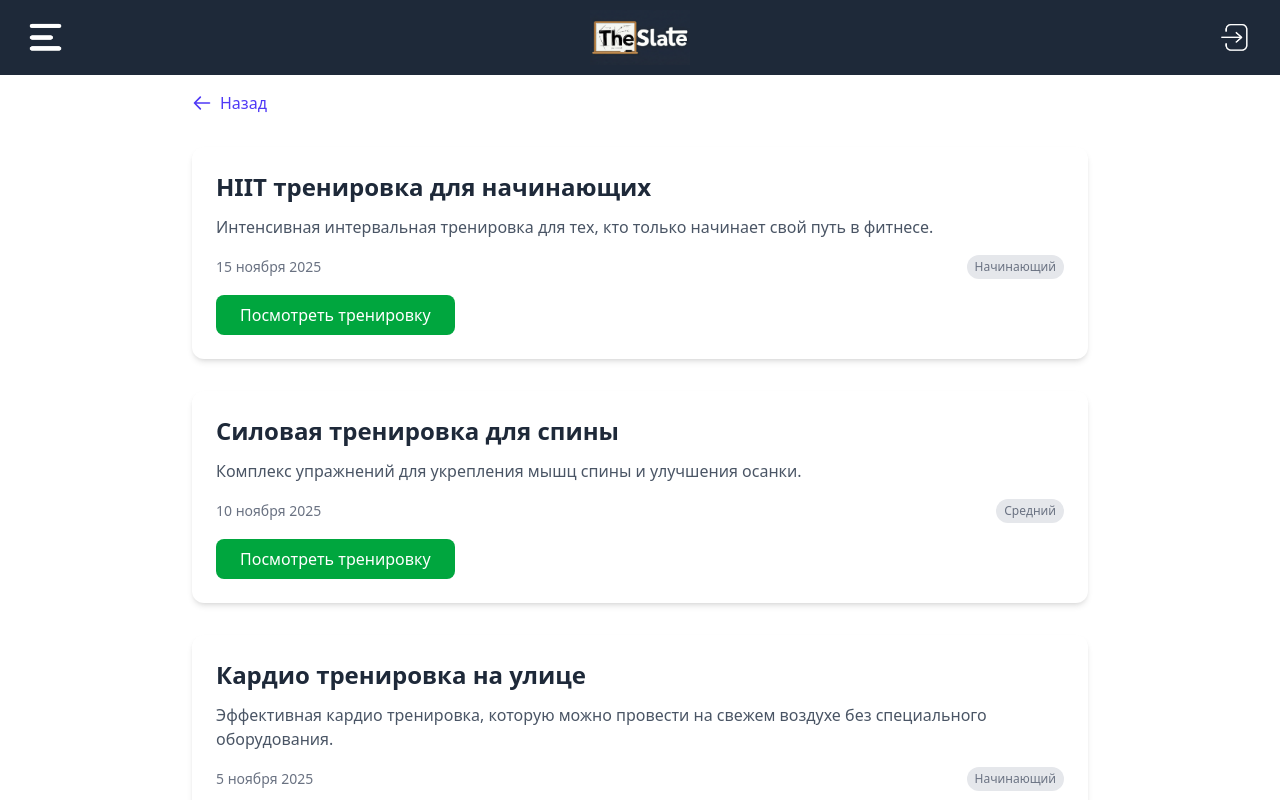
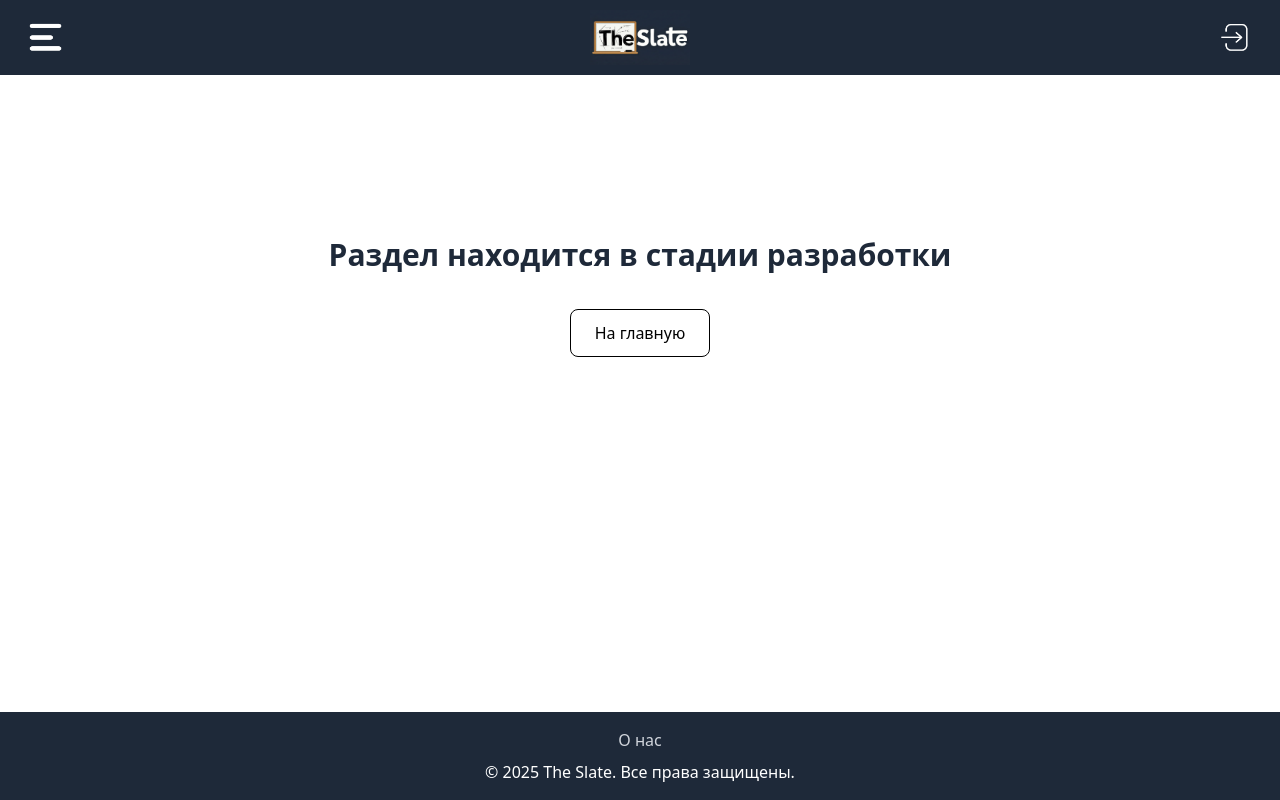
Before and after one commit to ArtofWASD/white_board, a Next.js app in the folder frontend/: page /blog/workouts in a window 1280 px wide. Shown: the top 800 px of the page. Built offline with nearby package versions, Linux system fonts and the light colour scheme.

Commit message:
Для прод ветки скрыл раздел блог, пока напонение не планируется

```diff
--- a/frontend/src/app/blog/news/page.tsx
+++ b/frontend/src/app/blog/news/page.tsx
@@ -151,6 +151,21 @@ export default function NewsPage() {
 
       <main className={`flex-grow transition-all duration-300 ease-in-out ${leftMenuOpen ? 'ml-80' : 'ml-0'} p-4`}>
         <div className="max-w-4xl mx-auto">
+          {/* Development Message */}
+          <div className="flex flex-col items-center justify-center min-h-[50vh]">
+            <h1 className="text-3xl font-bold text-gray-800 mb-4 text-center">Раздел находится в стадии разработки</h1>
+            <div className="mt-8">
+              <Link
+                href="/"
+                className="px-6 py-3 bg-white text-black border border-black font-medium rounded-lg hover:bg-gray-100 transition-colors duration-300"
+              >
+                На главную
+              </Link>
+            </div>
+          </div>
+
+          {/* Temporary Content - Hidden */}
+          <div className="hidden">
             <div className="flex items-center justify-between mb-8">
               <Link
                 href="/blog"
@@ -194,6 +209,7 @@ export default function NewsPage() {
               </div>
             )}
           </div>
+        </div>
       </main>
 
       <Footer />
--- a/frontend/src/app/blog/page.tsx
+++ b/frontend/src/app/blog/page.tsx
@@ -144,6 +144,21 @@ export default function BlogPage() {
 
       <main className={`flex-grow transition-all duration-300 ease-in-out ${leftMenuOpen ? 'ml-80' : 'ml-0'} p-4`}>
         <div className="max-w-4xl mx-auto">
+          {/* Development Message */}
+          <div className="flex flex-col items-center justify-center min-h-[50vh]">
+            <h1 className="text-3xl font-bold text-gray-800 mb-4 text-center">Раздел находится в стадии разработки</h1>
+            <div className="mt-8">
+              <Link
+                href="/"
+                className="px-6 py-3 bg-white text-black border border-black font-medium rounded-lg hover:bg-gray-100 transition-colors duration-300"
+              >
+                На главную
+              </Link>
+            </div>
+          </div>
+
+          {/* Temporary Content - Hidden */}
+          <div className="hidden">
             {/* Two large links for News and Workouts */}
             <div className="grid grid-cols-1 md:grid-cols-2 gap-8 mb-8">
               <Link
@@ -210,6 +225,7 @@ export default function BlogPage() {
               </Link>
             </div>
           </div>
+        </div>
       </main>
 
       <Footer />
--- a/frontend/src/app/blog/workouts/page.tsx
+++ b/frontend/src/app/blog/workouts/page.tsx
@@ -150,6 +150,21 @@ export default function WorkoutsPage() {
 
       <main className={`flex-grow transition-all duration-300 ease-in-out ${leftMenuOpen ? 'ml-80' : 'ml-0'} p-4`}>
         <div className="max-w-4xl mx-auto">
+          {/* Development Message */}
+          <div className="flex flex-col items-center justify-center min-h-[50vh]">
+            <h1 className="text-3xl font-bold text-gray-800 mb-4 text-center">Раздел находится в стадии разработки</h1>
+            <div className="mt-8">
+              <Link
+                href="/"
+                className="px-6 py-3 bg-white text-black border border-black font-medium rounded-lg hover:bg-gray-100 transition-colors duration-300"
+              >
+                На главную
+              </Link>
+            </div>
+          </div>
+
+          {/* Temporary Content - Hidden */}
+          <div className="hidden">
             <div className="flex items-center justify-between mb-8">
               <Link
                 href="/blog"
@@ -193,6 +208,7 @@ export default function WorkoutsPage() {
               </div>
             )}
           </div>
+        </div>
       </main>
 
       <Footer />
```
Lines whose indentation alone changed are shown as unchanged.
